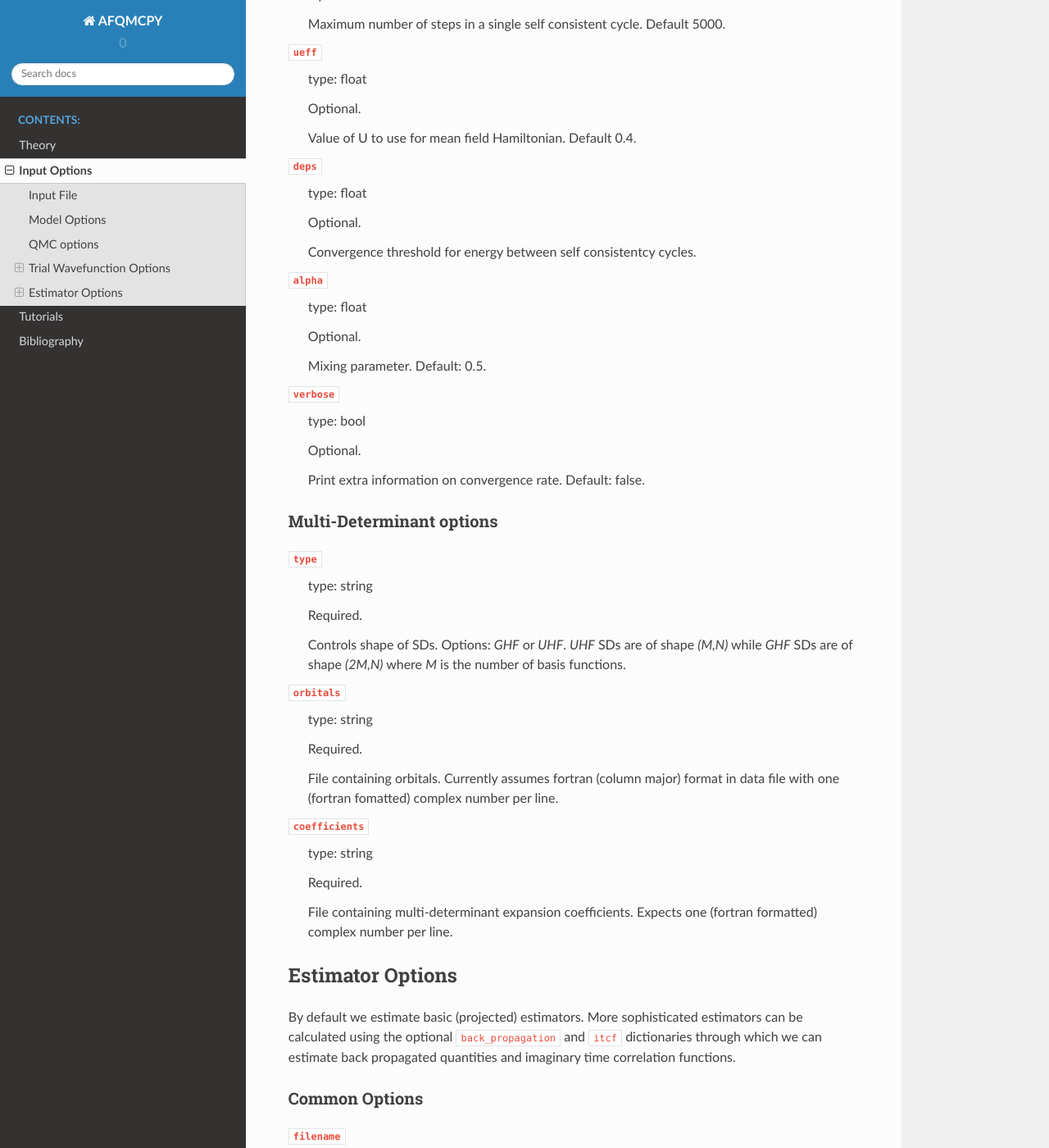
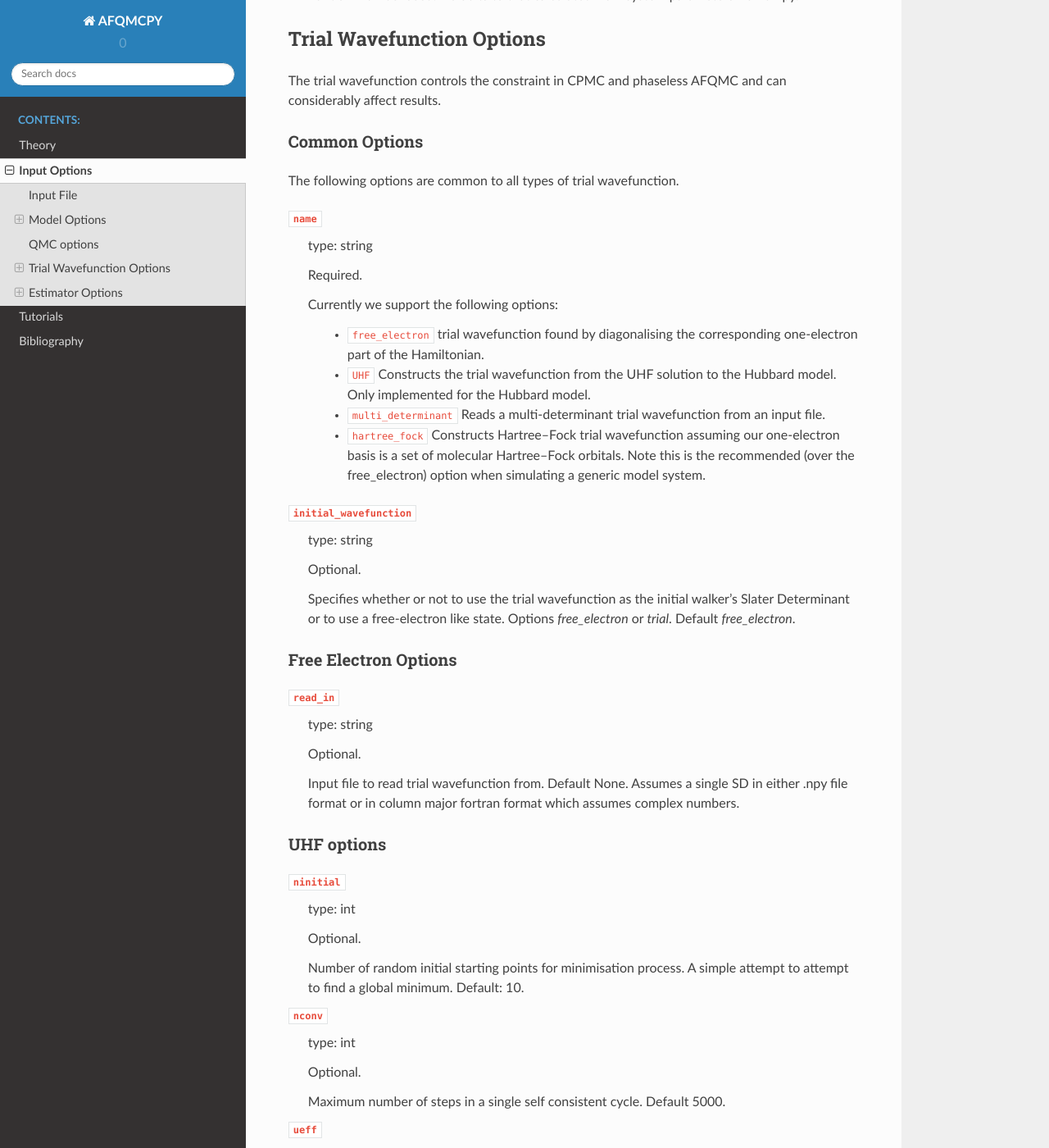
Before and after one commit to pauxy-qmc/pauxy, a Sphinx documentation site: the page built from docs/source/input/index.rst, in a window 1280 px wide and 1400 px high, scrolled down 3951 px. Shown: the whole window at 82% size. Built offline with Sphinx 7.4.7 and the Read the Docs theme 2.0.0, drawn with Linux system fonts in a browser that asks for light colours; some of the changed text lies outside the part shown.

Commit message:
Update docs.

```diff
--- a/docs/source/bibliography.rst
+++ b/docs/source/bibliography.rst
@@ -3,3 +3,4 @@ Bibliography
 
 .. [Xu11] Xu, J., Chang, C. C., Walter, E. J., & Zhang, S. Spin-and charge-density waves in the Hartree–Fock ground state of the two-dimensional Hubbard model. J. Phys. Cond. Mat., 23, 505601, (2011).
 .. [Qin16] Qin, M, Hao, S., & Zhang, S. Coupling Quantum Monte Carlo and independent-particle calculations: Self-consistent constraint for the sign problem based on the density or the density matrix, Phys. Rev. B 94, 235119 2016.
+.. [Motta17] Motta, M, & Zhang, S. Ab initio computations of molecular systems by the auxiliary-field quantum Monte Carlo method, arXiv:1711.02242 (2017).
--- a/docs/source/input/index.rst
+++ b/docs/source/input/index.rst
@@ -16,7 +16,8 @@ A standard input file for afqmcpy is made up of a json dict like that below:
         "qmc_options": { },
         "trial_wavefunction": { },
         "estimates": {
-            "back_propagation": { },
+            "mixed": { },
+            "back_propagated": { },
             "itcf": { }
         }
     }
@@ -24,16 +25,20 @@ A standard input file for afqmcpy is made up of a json dict like that below:
 Model Options
 ^^^^^^^^^^^^^
 
-Currently we can only simulate the fermionic Hubbard model in one or two dimensions and
-thus this restricts the discussion to the following input options.
+Currently it is only possible to simulate the Hubbard model (1d or 2d), or a generic
+system specified by a file containing the necessary one- and two-electron integrals.
 
+Common Options
+--------------
 
 ``name``
     type: string
 
-    Required.
+    Name of model. Options: `Hubbard` or `Generic`.
 
-    Name of model. Currently the only allowed value is `Hubbard`.
+
+Hubbard Model
+-------------
 
 ``t``
     type: float
@@ -62,6 +67,48 @@ thus this restricts the discussion to the following input options.
     Required.
 
     Number of lattice sites in y direction.
+
+``nup``
+    type: int
+
+    Required.
+
+    Number of spin up electrons.
+
+``ndown``
+    type: int
+
+    Required.
+
+    Number of spin down electrons.
+
+
+Generic
+-------
+
+``integrals``
+    type: string
+
+    Required.
+
+    Path to file containing one- and two-electron integrals. We assume an ascii FCIDUMP
+    format as outlined, for example, `here <https://github.com/hande-qmc/fcidump/>`_. Note
+    that we currently only can treat real integrals.
+
+``decomposition``
+    type: string
+
+    Optional.
+
+    Method by which we decompose two-electron integrals. Options:
+
+        - ``cholesky`` Use cholesky decomposition. Default.
+        - ``eigenvalue`` Use eigenvalue decomposition. Not implemented.
+
+    threshold : float
+        Cutoff for cholesky decomposition or minimum eigenvalue.
+    verbose : bool
+        Print extra information.
 
 ``nup``
     type: int
@@ -146,17 +193,32 @@ QMC options
 
 Trial Wavefunction Options
 ^^^^^^^^^^^^^^^^^^^^^^^^^^
-Currently we support three types of trial wavefunctions: `free_electron` which employs a
-free electron trial wavefunction found by diagonalising the corresponding mean field or
-free electron part of the Hamiltonian, `UHF` which constructs a trial wavefunction from
-the UHF solution, or `multi_determinant` which reads a multi-determinant expansion in from
-an input file. The type of trial wavefunction is specified through the `name` parameter in
-the `trial_wavefunction` json dict.
+
+The trial wavefunction controls the constraint in CPMC and phaseless AFQMC and can
+considerably affect results.
 
 Common Options
 --------------
 
 The following options are common to all types of trial wavefunction.
+
+``name``
+    type: string
+
+    Required.
+
+    Currently we support the following options:
+
+        - ``free_electron`` trial wavefunction found by diagonalising the corresponding
+          one-electron part of the Hamiltonian.
+        - ``UHF`` Constructs the trial wavefunction from the UHF solution to the Hubbard
+          model. Only implemented for the Hubbard model.
+        - ``multi_determinant`` Reads a multi-determinant trial wavefunction from an
+          input file.
+        - ``hartree_fock`` Constructs Hartree--Fock trial wavefunction assuming our
+          one-electron basis is a set of molecular Hartree--Fock orbitals. Note this is
+          the recommended (over the free_electron) option when simulating a generic model
+          system.
 
 ``initial_wavefunction``
     type: string
@@ -166,6 +228,10 @@ The following options are common to all types of trial wavefunction.
     Specifies whether or not to use the trial wavefunction as the initial walker's Slater
     Determinant or to use a free-electron like state. Options `free_electron` or `trial`.
     Default `free_electron`.
+
+
+Free Electron Options
+---------------------
 
 ``read_in``
     type: string
@@ -251,9 +317,10 @@ Multi-Determinant options
 Estimator Options
 ^^^^^^^^^^^^^^^^^
 
-By default we estimate basic (projected) estimators. More sophisticated estimators can be
-calculated using the optional ``back_propagation`` and ``itcf`` dictionaries through which we can
-estimate back propagated quantities and imaginary time correlation functions.
+By default we estimate basic (mixed) estimators. More sophisticated estimators can be
+calculated using the optional ``mixed``, ``back_propagated`` and ``itcf`` dictionaries
+through which we can estimate mixed estimates, back propagated quantities and imaginary
+time correlation functions.
 
 Common Options
 --------------
@@ -276,8 +343,17 @@ Common Options
     the default output file. If false then output will be written to a file whose index is
     one greater than the most recent output file. Default: true.
 
-Back Propagation Options
-------------------------
+Mixed
+-----
+``rdm``
+    type: bool
+
+    Optional
+
+    If true then the one-particle green's function is output to file. Default: false.
+
+Back Propagated Options
+-----------------------
 ``nback_prop``
     type: int
 
```
Also changed, not shown: docs/source/afqmcpy.rst (+11 -11 lines), 1 other file.
